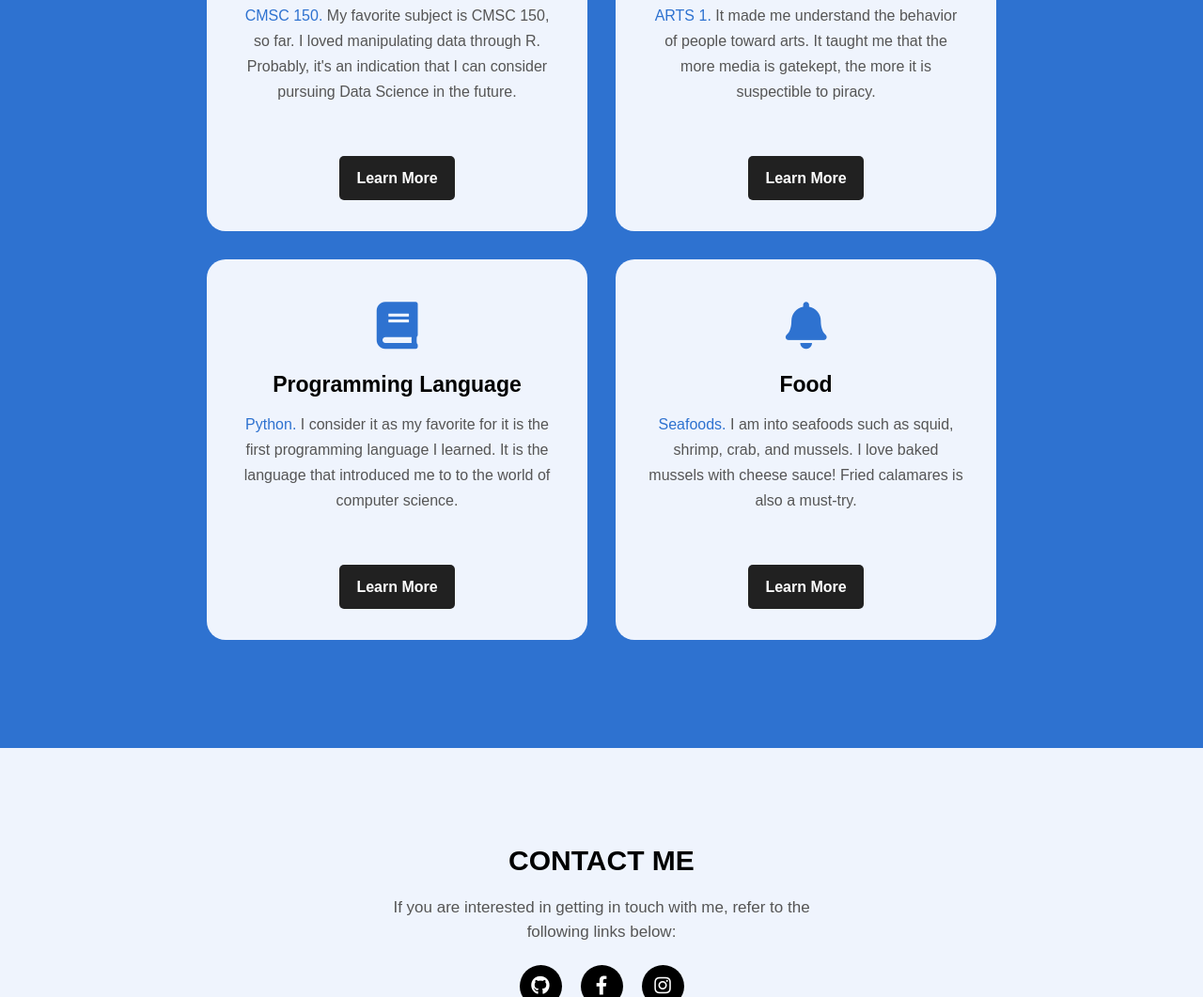
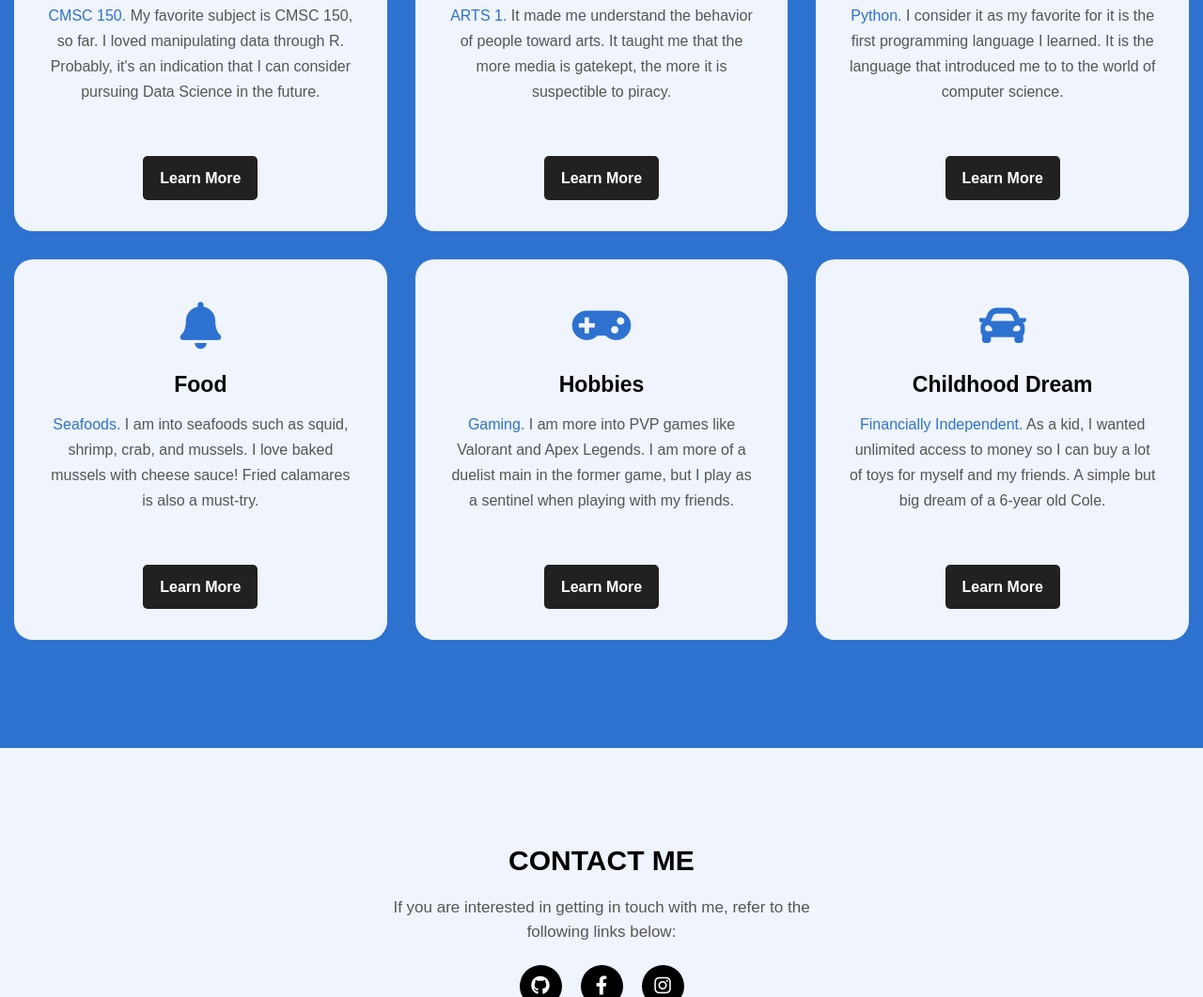
Before and after one commit to coleenagsao/coleenagsao.github.io, a plain HTML site: page index.html in a window 1280 px wide. Shown: the part 1192-2253 px from the top of the page at 94% size. Drawn offline with Linux system fonts and the light colour scheme.

Commit message:
Add Two Data: hobbies & Childhood Dream

```diff
--- a/index.html
+++ b/index.html
@@ -61,9 +61,7 @@
 					</p>
 				</div>
 			</div>
-		</div>
 
-		<div class="box">
 			<div class="card">
 				<i class="fa fa-book"></i>
 				<h5>Programming Language</h5>
@@ -74,7 +72,9 @@
 					</p>
 				</div>
 			</div>
+		</div>
 
+		<div class="box">
 			<div class="card">
 				<i class="fa fa-bell"></i>
 				<h5>Food</h5>
@@ -85,9 +85,30 @@
 					</p>
 				</div>
 			</div>
+
+			<div class="card">
+				<i class="fa fa-gamepad"></i>
+				<h5>Hobbies</h5>
+				<div class="description">
+					<p><span> Gaming.</span> I am more into PVP games like Valorant and Apex Legends. I am more of a duelist main in the former game, but I play as a sentinel when playing with my friends. </p>
+					<p style="text-align: center;">
+						<a class="button" href="https://playvalorant.com/en-sg/">Learn More</a>
+					</p>
+				</div>
+			</div>
+			<div class="card">
+				<i class="fa fa-car"></i>
+				<h5>Childhood Dream</h5>
+				<div class="description">
+					<p><span>Financially Independent.</span> As a kid, I wanted unlimited access to money so I can buy a lot of toys for myself and my friends. A simple but big dream of a 6-year old Cole.</p>
+
+					<p style="text-align: center;">
+						<a class="button" href="https://www.richdad.com/">Learn More</a>
+					</p>
+				</div>
+			</div>
 		</div>
 	</div>
-
     <footer>
        <p>CONTACT ME</p>
        <p>If you are interested in getting in touch with me, refer to the following links below:</p>
```
